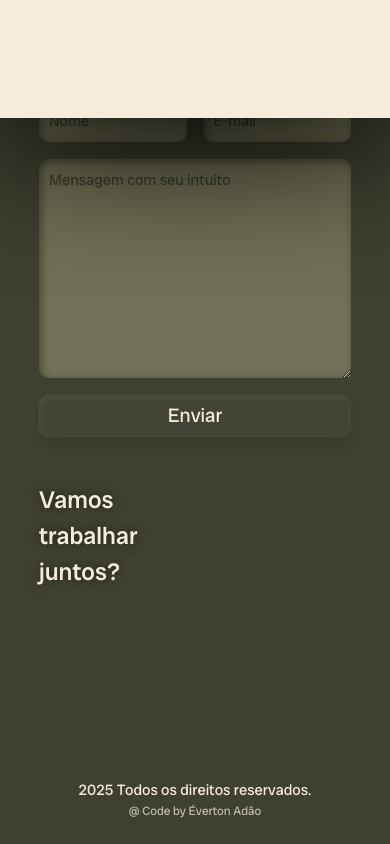
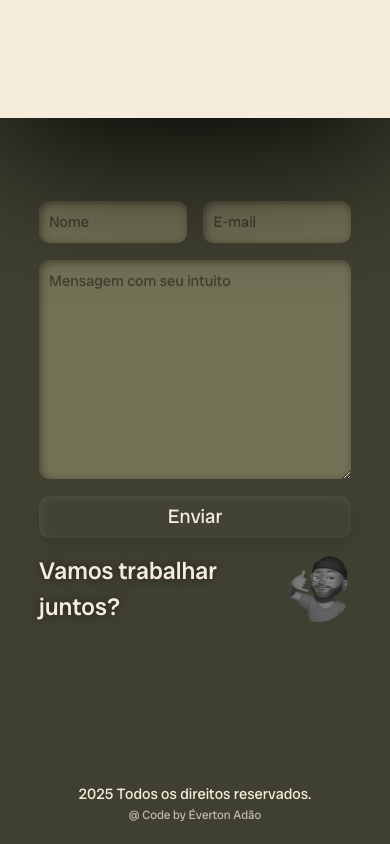
Before and after one commit to adaocomh/eadev_portifolio, a Next.js app: page / in a window 390 px wide. Shown: the part 2351-3195 px from the top of the page. Built offline with nearby package versions, Linux system fonts and the light colour scheme.

Commit message:
Responsividade do footer reajustada e fechamento do menu quando alguma alternativa e clicada.

```diff
--- a/src/app/page.tsx
+++ b/src/app/page.tsx
@@ -430,14 +430,14 @@ export default function Home() {
 
       animation = gsap.fromTo(contatos, {
         opacity: 0,
-        translateY: '250px'
+        translateY: '100%'
       }, {
         opacity: 1,
-        translateY: '0px',
+        translateY: '0%',
         ease: 'power2.out',
         scrollTrigger: {
           trigger: footerRef.current,
-          start: 'top 10%',
+          start: 'top 30%',
           end: 'bottom bottom',
           scrub: 0.2,
         }
@@ -523,16 +523,21 @@ export default function Home() {
                 </div>
           </section>
         </main>
-        <footer ref={footerRef} className='relative flex flex-col h-max md:h-[100vh] footerS4 overflow-hidden' id="footer">
+        <footer ref={footerRef} className='relative flex flex-col justify-end gap-[20px] md:gap-[40px] h-[110vh] md:h-[100vh] footerS4 overflow-hidden' id="footer">
           <div className='projecao-sombra absolute top-0 w-[100vw] bg-[var(--cor-primaria)] shadow-[0px_25px_150px_rgba(0,0,0,1)]'/>
-          <div className='flex justify-center items-end h-[100vh] bg-[var(--cor-terciario)] md:items-center'>
+          <div className='flex justify-center items-end bg-[var(--cor-terciario)] md:items-center'>
             <div className='flex flex-col justify-center gap-[15px] max-w-[80vw]'>
                 <ConteudoForm/>
-                <div className='flex items-center m-[1.3vw_0_1.8vw_0] md:gap-[12%]
+                <div className='flex items-center md:gap-[12%]
                 md:m-[1vw_0_0.8vw_0]'>
                   <div className='hidden w-[70%] border-b-[0.1px] border-[#F5ECDB50] md:block'/>
                   <h1 className='md:hidden w-full text-[24px] text-[var(--cor-primaria)] font-medium text-start text-shadow-[0px_0px_10px_rgba(0,0,0,0.5)]'>Vamos trabalhar<br/> juntos?</h1>
-                  <Image src='/imgs/perfil/contato.webp' width={150} height={157} className='rounded-b-[50%] slide-memoji' alt='Memoji apple do desenvolvedor'/>
+                  <div className='hidden md:block'>
+                    <Image src='/imgs/perfil/contato.webp' width={150} height={157} className='rounded-b-[50%] slide-memoji' alt='Memoji apple do desenvolvedor'/>
+                  </div>
+                  <div className='md:hidden'>
+                    <Image src='/imgs/perfil/contato.webp' width={80} height={93} className='rounded-b-[50%] slide-memoji' alt='Memoji apple do desenvolvedor'/>
+                  </div>
                 </div>
                 <div className={`w-[100%] flex flex-col items-center gap-[15px] md:gap-[2vw] md:flex-row slide-contato`}>
                   <button ref={emailRef} className='btn-custom' onClick={copiarEmail} type="button">{emailCopiado ? 'E-mail copiado!' : 'eadevcontato@gmail.com'}</button>
@@ -540,7 +545,7 @@ export default function Home() {
                 </div>
             </div>
           </div>
-          <div className='flex flex-col items-center p-[20px] md:flex-row md:justify-between md:px-[80px]'>
+          <div className='flex flex-col items-center mb-[20px] md:flex-row md:justify-between md:px-[80px]'>
             <p className='text-[15px] text-[var(--cor-primaria)] font-extralight'>2025 Todos os direitos reservados.</p>
             <p className='text-[12px] text-[var(--cor-primaria)] font-extralight opacity-70'>@ Code by Éverton Adão</p>
           </div>
--- a/src/components/mnSuspenso/mnSMobile/index.tsx
+++ b/src/components/mnSuspenso/mnSMobile/index.tsx
@@ -57,10 +57,10 @@ export default function MnSmobile() {
         <div className={`md:hidden flex justify-center items-center w-[60px] h-[60px] p-[10px] rounded-full transition-all duration-500 ease-in-out z-40 ${aberto ? "" : overFooter ? "bg-[rgba(128,128,128,0.05)] backdrop-blur-xs shadow-[inset_2px_2px_8px_rgba(255,255,255,0.08),2px_8px_10px_rgba(0,0,0,0.08)] hover:shadow-[inset_2px_2px_8px_rgba(255,255,255,0.08),2px_8px_12px_rgba(0,0,0,0.15)]" : scrolled ? "bg-[rgba(128,128,128,0.05)] backdrop-blur-xs shadow-[inset_2px_2px_8px_rgba(255,255,255,0.1),2px_8px_10px_rgba(0,0,0,0.08)]" : ""}`}>
           <div className={`absolute flex justify-center items-center w-0 h-0 bg-[rgba(245,236,219,0.95)] backdrop-blur-xs transition-all duration-600 ease-in-out rounded-[100%] ${aberto ? "right-[0px] top-[0px] w-[100vw] h-[100vh] p-[40px_40px_100px_40px] rounded-none" : ""}`}>
             <nav className={`w-full h-full flex-col justify-end items-start gap-[40px] list-none ${aberto ? 'flex' : 'hidden'}`}>
-              <a href='#meu-objetivo' className='links-mn-mobile slideMenu1'>Meu objetivo</a>
-              <a href='#demo' className='links-mn-mobile slideMenu2'>Demo.</a>
-              <a href='#footer' className='links-mn-mobile slideMenu3'>Contato</a>
-              <a href='#header' className="font-light hover:translate-y-[-4px] hover:transition-all rounded-[50px] text-shadow-[0px_0px_10px_rgba(0,0,0,0.3)] transition-all duration-500 slideMenu4">
+              <a href='#meu-objetivo' onClick={() => setAberto(false)} className='links-mn-mobile slideMenu1'>Meu objetivo</a>
+              <a href='#demo' onClick={() => setAberto(false)} className='links-mn-mobile slideMenu2'>Demo.</a>
+              <a href='#footer' onClick={() => setAberto(false)} className='links-mn-mobile slideMenu3'>Contato</a>
+              <a href='#header' onClick={() => setAberto(false)} className="font-light hover:translate-y-[-4px] hover:transition-all rounded-[50px] text-shadow-[0px_0px_10px_rgba(0,0,0,0.3)] transition-all duration-500 slideMenu4">
               ⓒ Code by É. Adão
               </a>
             </nav>
```
